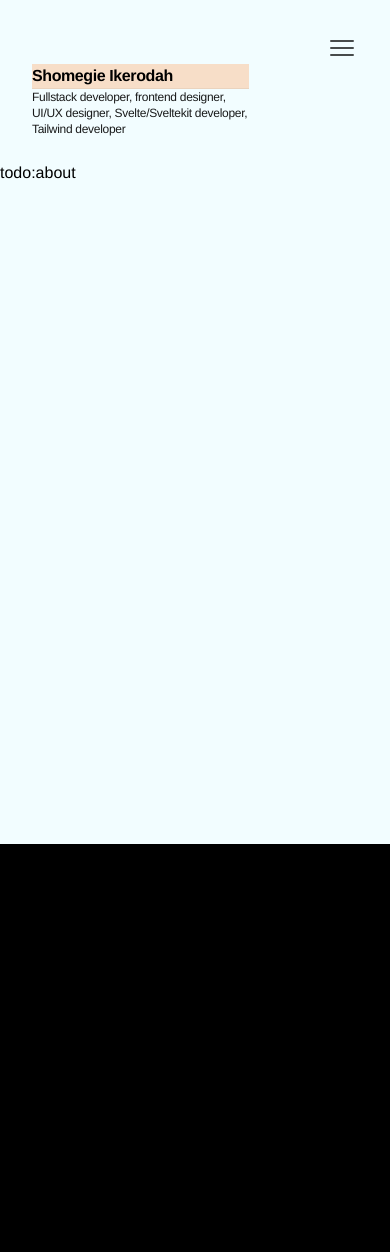
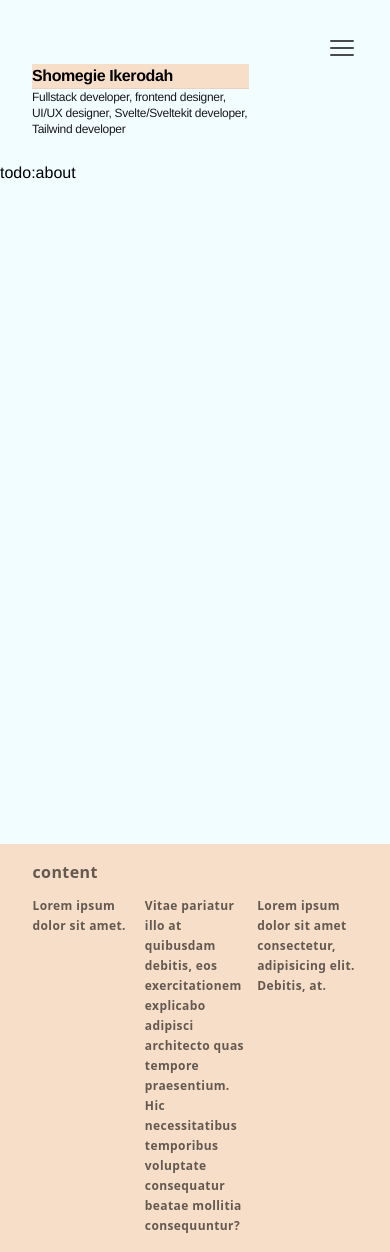
Before and after one commit to Shomegie/Shomegie, a SvelteKit app: page /page/about in a window 390 px wide. Before the commit the page ends 844 px from the top, so only its background shows below. Built offline with nearby package versions, Linux system fonts and the light colour scheme.

Commit message:
cosmetic changes r/ footer

```diff
--- /dev/null
+++ b/src/components/footer.svelte
@@ -0,0 +1,11 @@
+<div class="bg-[#F7DEC8] text-black tracking-wide text-opacity-60 font-bold h-fit w-full py-4">
+    <div class="w-5/6 mx-auto h-full flex flex-col space-y-3">
+        <div class="">content</div>
+        <div class="lorem grid grid-cols-3 gap-3 text-xs leading-5">
+            <div class="">Lorem ipsum dolor sit amet.</div>
+
+            <div class="">Vitae pariatur illo at quibusdam debitis, eos exercitationem explicabo adipisci architecto quas tempore praesentium. Hic necessitatibus temporibus voluptate consequatur beatae mollitia consequuntur?</div>
+            <div class="">Lorem ipsum dolor sit amet consectetur, adipisicing elit. Debitis, at.</div>
+        </div>
+    </div>
+</div>
--- a/src/components/project_card.svelte
+++ b/src/components/project_card.svelte
@@ -12,12 +12,12 @@
 </div>
 
 <div class="hidden sm:block">
-    <div class="w-[310px] h-[300px] max-h-[300px]  shadow-lg border border-[#F7DEC8] mx-auto flex flex-col p-4">
-        <div class="img h-3/5 w-full bg-blue-100 "></div>
+    <div class="w-[310px] h-[300px] max-h-[300px]  shadow-lg border border-[#F7DEC8] border-stone-200 mx-auto flex flex-col p-4">
+        <div class="img h-3/5 w-full bg-blue-100 bg-[#f7DEC8] "></div>
         <div class="info flex flex-col pt-2 space-y-2">
             <div class=" text-sm font-bold text-black text-opacity-60">Project Name</div>
             <div class="text-sm font-light text-black text-opacity-60"> Lorem ipsum dolor sit amet consectetur adipisicing elit. Iure, quae. </div>
-            <div class="text-sm text-blue-600 underline">www.vercel-shomegie.com</div>
+            <div class="text-sm text-blue-600 underline cursor-pointer">www.vercel-shomegie.com</div>
         </div>
 
     </div>
--- a/src/routes/page/projects/+page.svelte
+++ b/src/routes/page/projects/+page.svelte
@@ -4,7 +4,7 @@
 
 <div class=" pt-10 min-h-[50vh] w-full">
 
-    <div class="grid grid-cols-1 sm:grid-cols-2 gap-10 sm:gap-6 md:gap-10  w-fit mx-auto lg:grid-cols-3 xl:grid-cols-4">
+    <div class="grid grid-cols-1 sm:grid-cols-2 gap-10 sm:gap-6 md:gap-10  w-fit mx-auto lg:grid-cols-3 xl:grid-cols-3 2xl:grid-cols-4">
         <ProjectCard />
         <ProjectCard />
         <ProjectCard />
```
Also changed, not shown: src/routes/page/+layout.svelte (+15 -3 lines).
